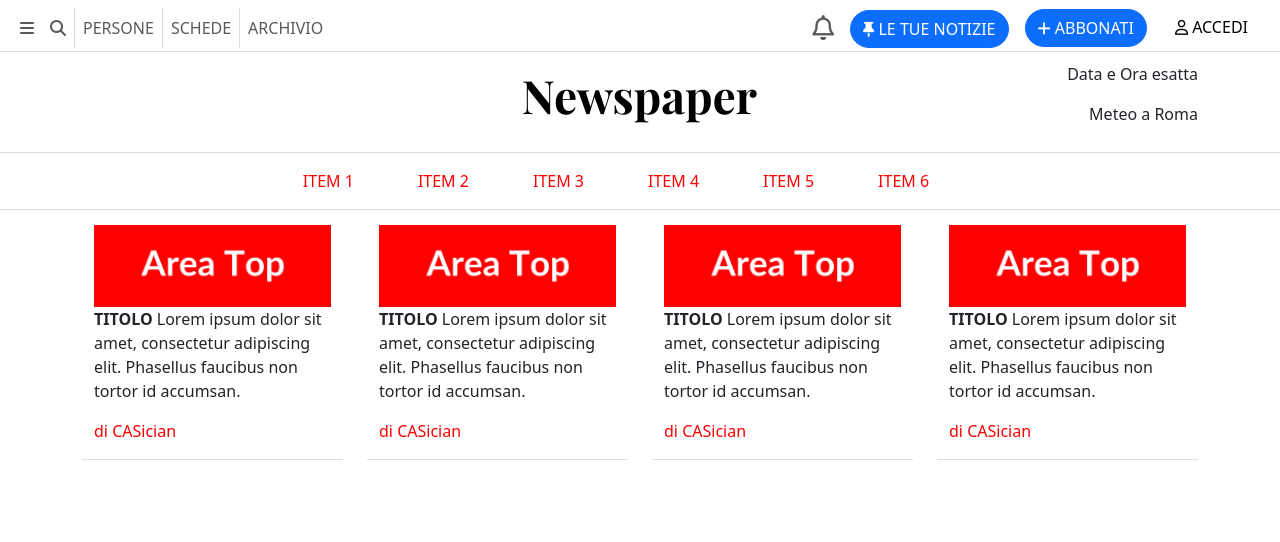
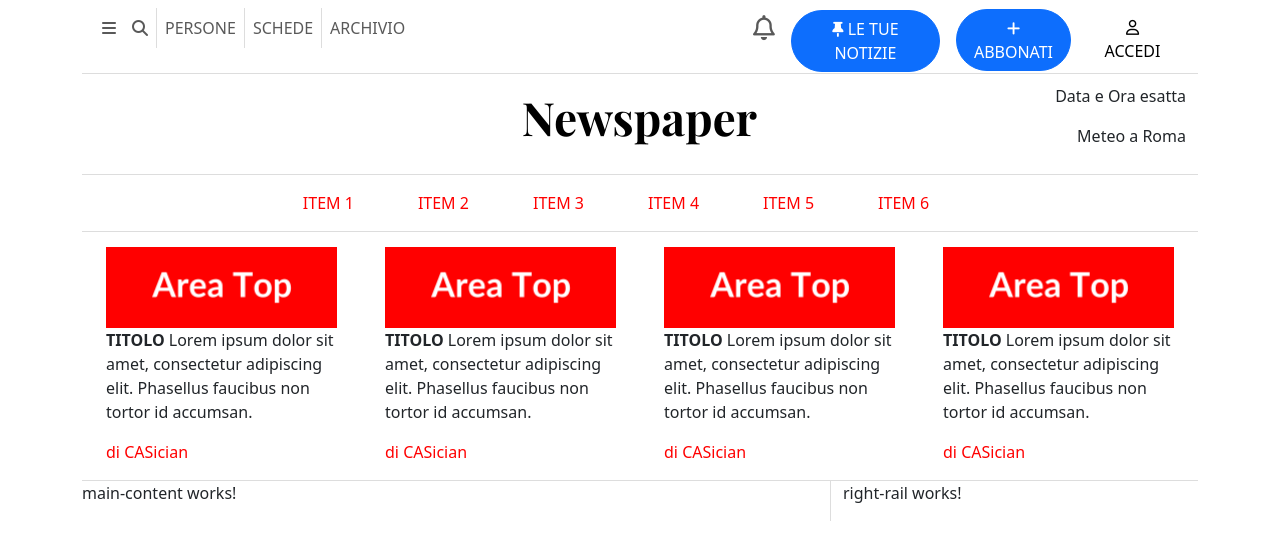
Before and after one commit to CASician/newspaper-ppm, an Angular app: page / in a window 1280 px wide. Shown: the top 542 px of the page. Built offline with nearby package versions, Linux system fonts and the light colour scheme.

Commit message:
feat: correct area-top and create division in the body

```diff
--- a/src/app/app.component.css
+++ b/src/app/app.component.css
@@ -0,0 +1,3 @@
+.col-md-4 {
+    border-left: 1px solid #DDD;
+}
--- a/src/app/app.component.html
+++ b/src/app/app.component.html
@@ -1,5 +1,18 @@
-<!-- THIS IS THE MAIN DOCUMENT.
-Everything is being called from here. If you don't find it here, it means that what you're looking for is a subelement of something that is called here. -->
+<!-- THIS IS THE MAIN DOCUMENT. -->
+<!-- Everything is being called from here. If you don't find it here, it means that what you're looking for is a subelement of something that is called here. -->
 
-<app-header-container></app-header-container>
+<div class="container">
+    <div class="row">
+        <app-header-container></app-header-container>
+    </div>
+
+    <div class="row justify-content-center">
+        <div class="col-md-8">
+            <app-main-content></app-main-content>
+        </div>
+        <div class="col-md-4">
+            <app-right-rail></app-right-rail>
+        </div>
+    </div>
+</div>
 <router-outlet />
--- a/src/app/area-top/area-top.component.css
+++ b/src/app/area-top/area-top.component.css
@@ -0,0 +1,4 @@
+.container {
+    border-bottom: 1px solid #DDD;
+    padding-top: 15px;
+}
--- a/src/app/area-top/articles/card-article/card-article.component.css
+++ b/src/app/area-top/articles/card-article/card-article.component.css
@@ -1,8 +1,3 @@
-.container {
-    padding-top: 15px;
-    border-bottom: 1px solid #ddd;
-}
-
 .signature {
     color: red;
 }
```
